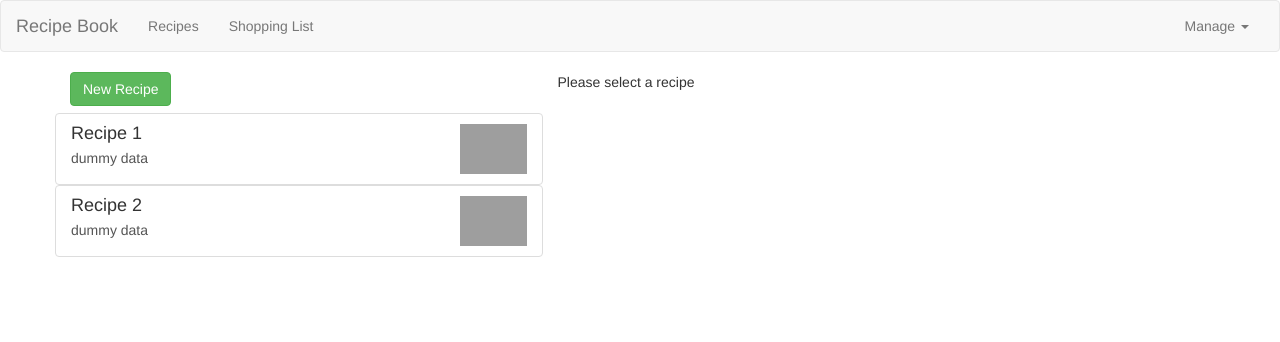
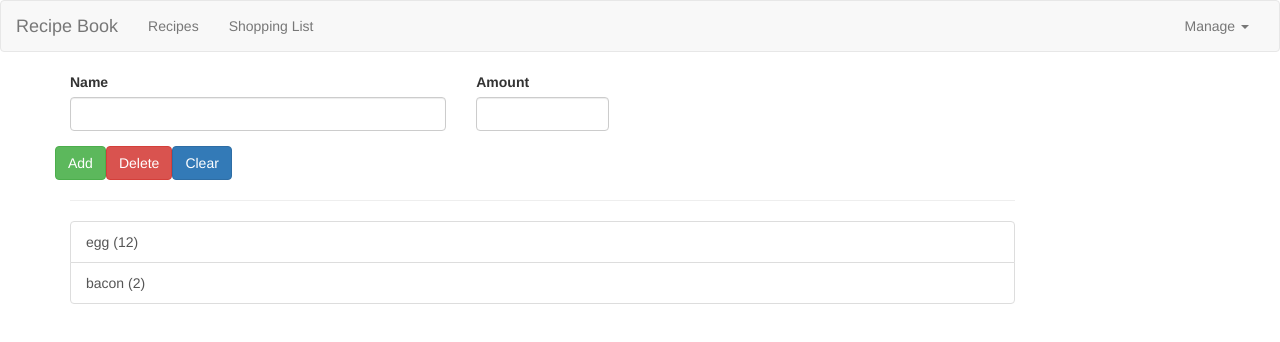
Before and after one commit to felixnilantha/ng4-recipe-guide, an Angular app: page /shopping-list in a window 1280 px wide. Shown: the top 342 px of the page. Built offline with nearby package versions, Linux system fonts and the light colour scheme; grey boxes are pictures that could not be loaded.

Commit message:
Added Routes

```diff
--- /dev/null
+++ b/src/app/app-routing.module.ts
@@ -0,0 +1,19 @@
+import { RecipesComponent } from './recipes/recipes.component';
+import { ShoppingListComponent } from './shopping-list/shopping-list.component';
+import { NgModule } from '@angular/core';
+import { Routes, RouterModule } from '@angular/router';
+
+const appRoutes: Routes = [
+  {path: '', redirectTo: '/recipes', pathMatch: 'full'},
+  {path: 'recipes', component: RecipesComponent},
+  {path: 'shopping-list', component: ShoppingListComponent}
+
+];
+
+@NgModule({
+  imports: [RouterModule.forRoot(appRoutes)],
+  exports: [RouterModule]
+})
+export class AppRoutingModule {
+
+}
--- a/src/app/app.component.html
+++ b/src/app/app.component.html
@@ -3,9 +3,7 @@
 	<div class="row">
 
 		<div class="col-md-12">
-
-		<app-recipes *ngIf="loadedFeature === 'recipe' "></app-recipes>
-		<app-shopping-list *ngIf="loadedFeature !== 'recipe' "></app-shopping-list>
+		<router-outlet></router-outlet>
 
 		</div>
 
```
Also changed, not shown: src/app/app.module.ts (+7 -1 lines).
